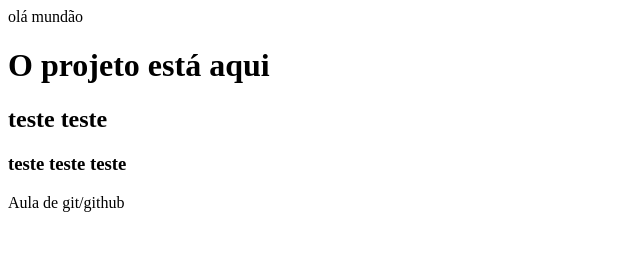
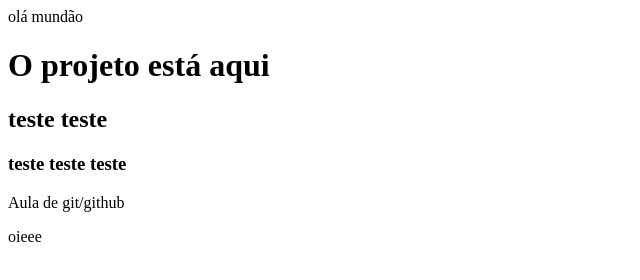
Before and after one commit to ednadepaula/repDevstoBlu, a plain HTML site: page index.html in a window 1280 px wide. Shown: the full height of the page, 0-640 px from the left. Drawn offline with Linux system fonts and the light colour scheme.

Commit message:
textinho

```diff
--- a/index.html
+++ b/index.html
@@ -4,3 +4,5 @@
 <h2> teste teste </h2>
 <h3> teste teste teste </h3>
 <a>Aula de git/github</a>
+
+<p>oieee</p>
```
